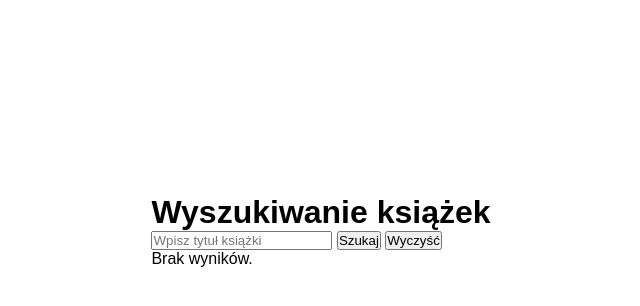
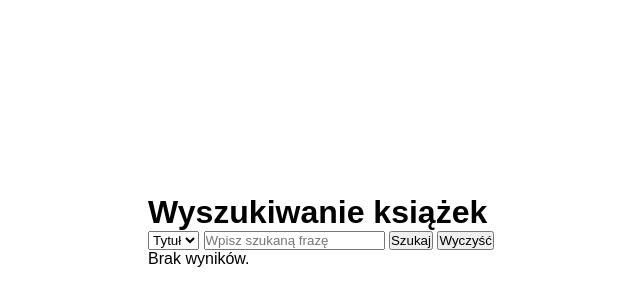
Before and after one commit to martinszkita/biblioteka-projekt, a Django app: page /wyszukiwanie/ in a window 1280 px wide. Shown: the part 169-475 px from the top of the page, without its empty margins (319-959 px from the left). Run offline with Django 5.2, Linux system fonts and the light colour scheme; the visitor is signed in with stand-in values (Sample User, id 1); data that the repository does not hold is empty.

Commit message:
Dodano opcje wyszukiwania po tytule LUB po opisie

```diff
--- a/biblioteka/apka/templates/wyszukiwanie.html
+++ b/biblioteka/apka/templates/wyszukiwanie.html
@@ -4,7 +4,11 @@
 {% block content %}
 <h1>Wyszukiwanie książek</h1>
 <form method="GET" action="{% url 'wyszukiwanie' %}">
-    <input type="text" name="query" placeholder="Wpisz tytuł książki">
+    <select name="search_by">
+        <option value="tytul">Tytuł</option>
+        <option value="opis">Opis</option>
+    </select>
+    <input type="text" name="query" placeholder="Wpisz szukaną frazę">
     <button type="submit">Szukaj</button>
     <button type="button" onclick="document.getElementsByName('query')[0].value = '';">Wyczyść</button>
 </form>
--- a/biblioteka/apka/views.py
+++ b/biblioteka/apka/views.py
@@ -56,9 +56,14 @@ def wykaz_ksiazek(request):
 @login_required
 def wyszukiwanie(request):
     query = request.GET.get('query', '')
+    search_by = request.GET.get('search_by', 'tytul') #jeśli nie wyspecyfikowano inaczej to szukamy po tytule
     results = []
+
     if query:
-        sql_query = "SELECT tytul FROM tytul WHERE tytul LIKE %s OR opis LIKE %s"
-        params = ['%' + query + '%', '%' + query + '%']
+        if search_by == 'tytul':
+            sql_query = "SELECT tytul FROM tytul WHERE tytul LIKE %s"
+        elif search_by == 'opis':
+            sql_query = "SELECT tytul FROM tytul WHERE opis LIKE %s"
+        params = ['%' + query + '%']
         results = read_operation(sql_query, params)
     return render(request, 'wyszukiwanie.html', {'results': results})
```
